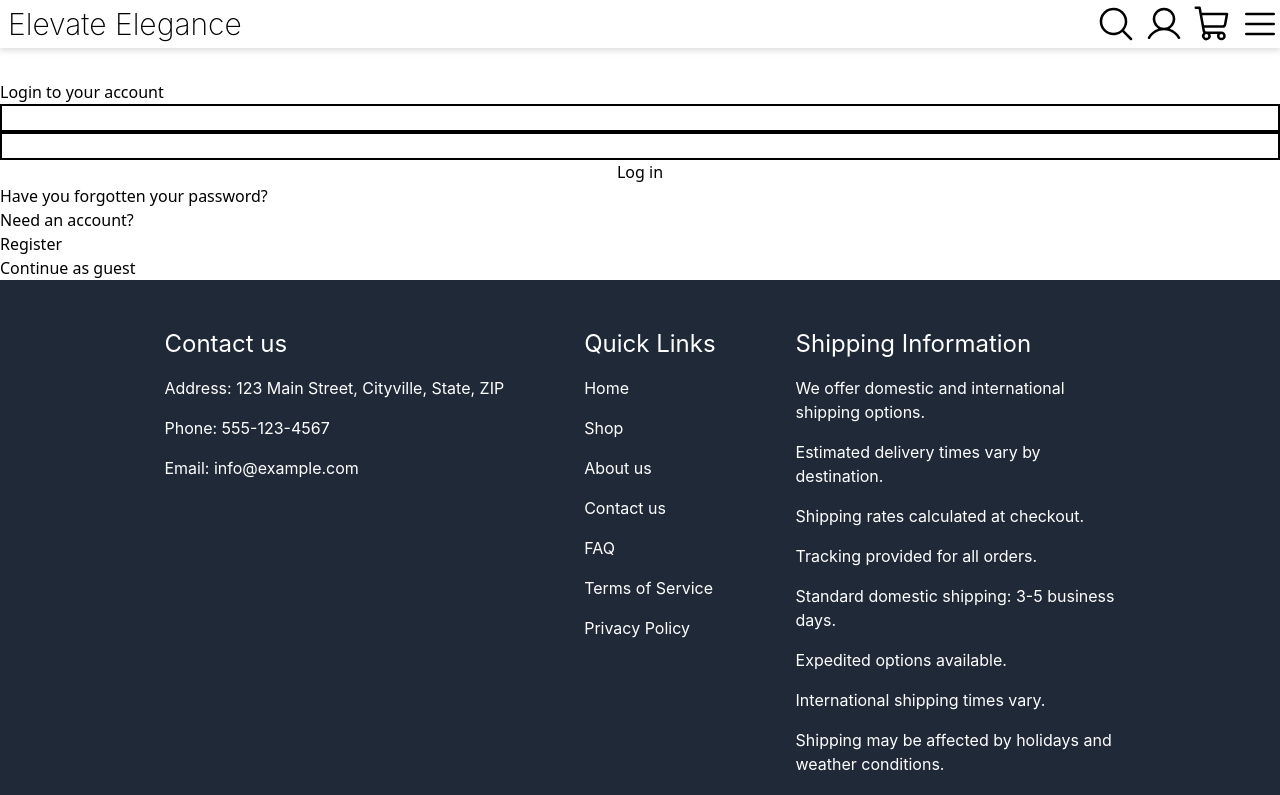
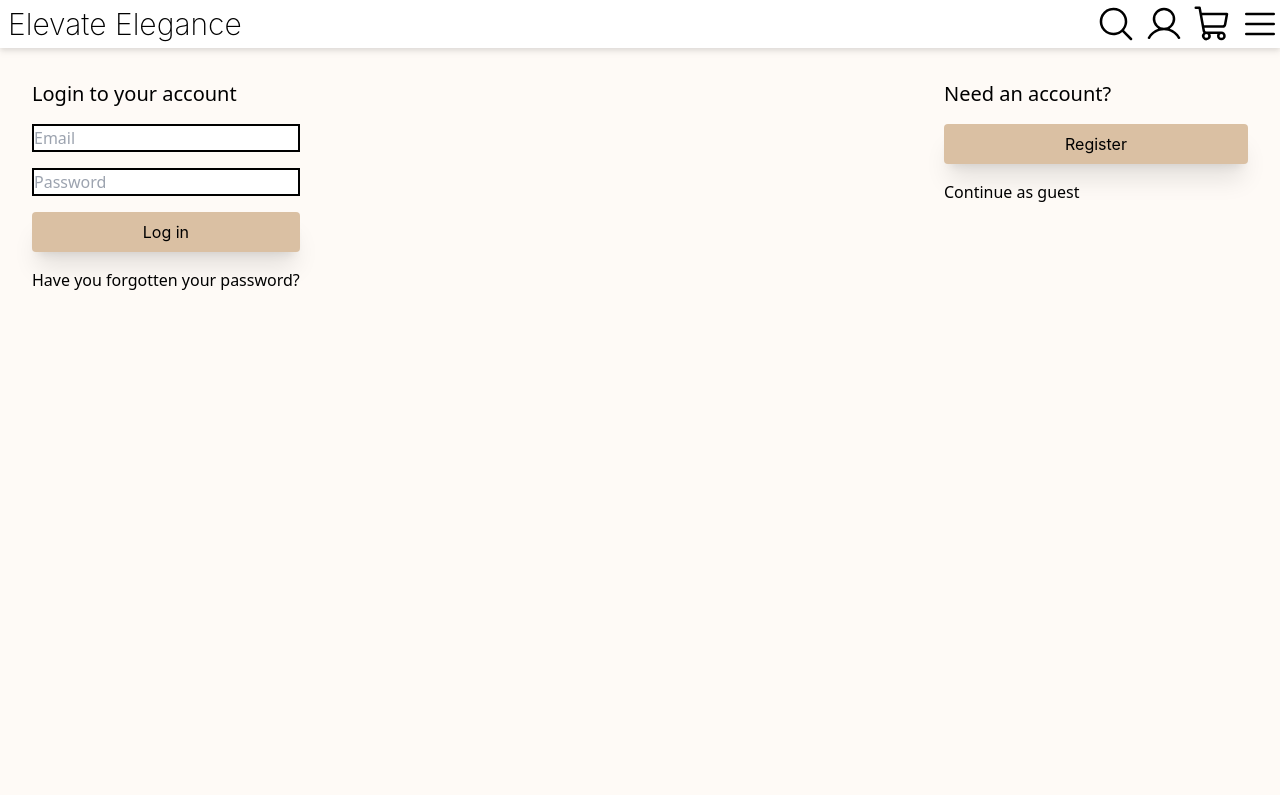
Before and after one commit to boel78/elevate-elegance, a React (Vite) app in the folder frontend/elevate/: page /Login in a window 1280 px wide. Shown: the top 795 px of the page. Built offline with nearby package versions, Linux system fonts and the light colour scheme.

Commit message:
snabb styling på login
fixade styling på login och la till lite Layout routing

```diff
--- a/frontend/elevate/pages/Login/Login.jsx
+++ b/frontend/elevate/pages/Login/Login.jsx
@@ -1,7 +1,9 @@
 import React, { useContext, useEffect, useState } from "react";
 import { USERS } from "../../users";
 import { MenuContext } from "../../src/menuContext";
-import { useNavigate } from "react-router-dom";
+import { Link, useNavigate } from "react-router-dom";
+import { Layout } from "../../components/layout";
+import { TanButton } from "../../components/button";
 
 export const Login = () => {
   const [nameInput, setNameInput] = useState("");
@@ -30,27 +32,31 @@ export const Login = () => {
   },[])
 
   return (
-    <div className="pt-20">
-      <div className="flex flex-col">
-        <h2>Login to your account</h2>
+    <Layout>
+      <div className="pt-20 flex justify-between px-8">
+        <div className="flex flex-col gap-4">
+          <h2 className="font-medium text-xl">Login to your account</h2>
           <input
             type="text"
+            placeholder="Email"
             className="border-black border-2 border-solid"
             onChange={(e) => setNameInput(e.target.value)}
           ></input>
           <input
             type="password"
+            placeholder="Password"
             className="border-black border-2 border-solid"
             onChange={(e) => setPasswordInput(e.target.value)}
           ></input>
-        <button onClick={handleLogin}>Log in</button>
+          <TanButton btnText={"Log in"} onClick={handleLogin}/>
           <p>Have you forgotten your password?</p>
         </div>
-      <div>
-        <h2>Need an account?</h2>
-        <button>Register</button>
-        <p>Continue as guest</p>
+        <div className="flex flex-col gap-4 w-1/4">
+          <h2 className="font-medium text-xl">Need an account?</h2>
+          <TanButton btnText={"Register"}/>
+          <Link to={"/"}><p>Continue as guest</p></Link>
         </div>
       </div>
+    </Layout>
   );
 };
--- a/frontend/elevate/pages/Orders/myOrders.jsx
+++ b/frontend/elevate/pages/Orders/myOrders.jsx
@@ -2,6 +2,7 @@ import React, { useContext, useEffect, useState } from "react";
 import { ORDERS } from "../../orders";
 import { MenuContext } from "../../src/menuContext";
 import { PRODUCTS } from "../../products";
+import { Layout } from "../../components/layout";
 
 export const MyOrders = () => {
   const { currentUser, noMenus } = useContext(MenuContext);
@@ -19,6 +20,7 @@ export const MyOrders = () => {
   }, []);
 
   return (
+    <Layout>
       <div>
         <div>
           {currentUser != null ? (
@@ -55,5 +57,6 @@ export const MyOrders = () => {
           )}
         </div>
       </div>
+    </Layout>
   );
 };
--- a/frontend/elevate/pages/savedItems/savedItems.jsx
+++ b/frontend/elevate/pages/savedItems/savedItems.jsx
@@ -2,6 +2,7 @@ import React, { useContext, useEffect, useState } from 'react'
 import { MenuContext } from '../../src/menuContext'
 import { SAVEDITEMS } from '../../savedItems'
 import { PRODUCTS } from '../../products'
+import { Layout } from '../../components/layout'
 
 export const SavedItems = () => {
 
@@ -20,6 +21,7 @@ export const SavedItems = () => {
         noMenus()
     },[])
   return (
+    <Layout>
         <div className='pt-20'>
             {likedProducts.map((likedProduct) => (
                 <div key={likedProduct.id}>
@@ -27,5 +29,6 @@ export const SavedItems = () => {
                 </div>
             ))}
         </div>
+    </Layout>
   )
 }
```
Lines whose indentation alone changed are shown as unchanged.
